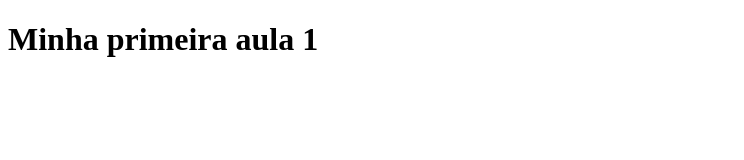
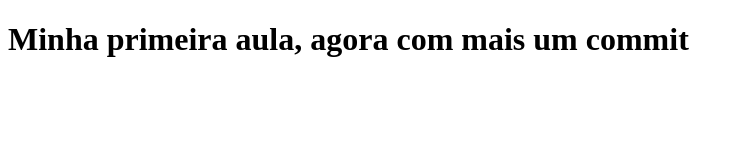
Before and after one commit to vitorfauste/aula1_frontend, a plain HTML site: page index.html in a window 1280 px wide. Shown: the whole page, without its empty margins (0-744 px from the left). Drawn offline with Linux system fonts and the light colour scheme.

Commit message:
Segundo commit

```diff
--- a/index.html
+++ b/index.html
@@ -7,6 +7,6 @@
   <title>Aula 1 Curso Front-End</title>
 </head>
 <body>
-  <h1>Minha primeira aula 1</h1>
+  <h1>Minha primeira aula, agora com mais um commit</h1>
 </body>
 </html>
```
